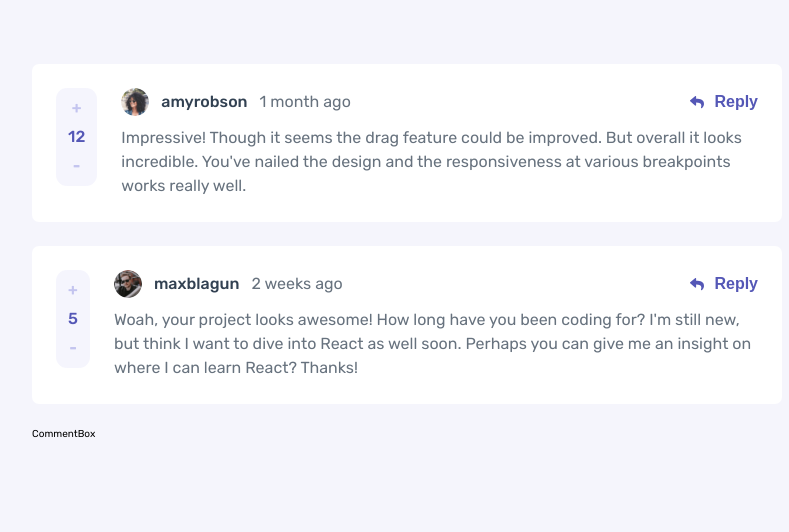
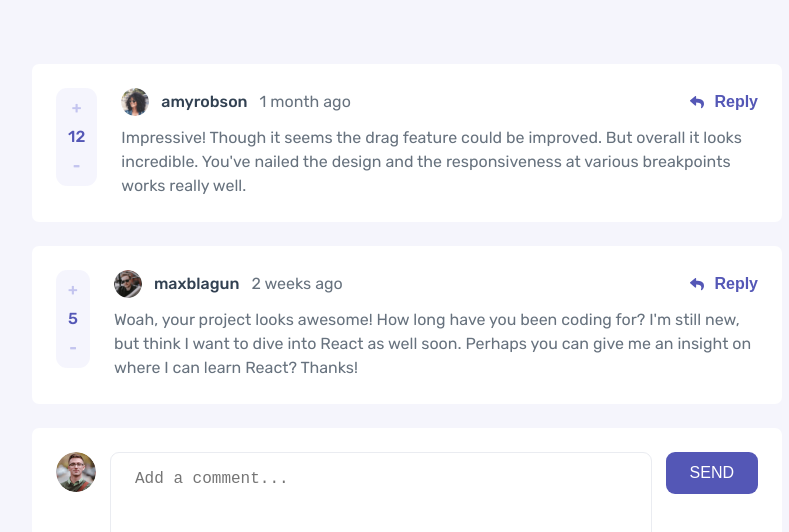
Before and after one commit to ameer005/interactive-comment-section, a React (Create React App) app: page / in a window 1280 px wide. Shown: the top 532 px of the page, without its empty margins (233-1022 px from the left). Built offline with nearby package versions, Linux system fonts and the light colour scheme.

Commit message:
added comment functionality, added functionality for detecting the current user and showing extra button according to the user state

```diff
--- a/package.json
+++ b/package.json
@@ -14,6 +14,7 @@
     "react-redux": "^8.0.1",
     "react-scripts": "5.0.1",
     "redux": "^4.2.0",
+    "uuid": "^8.3.2",
     "web-vitals": "^2.1.4"
   },
   "scripts": {
--- a/public/data.json
+++ b/public/data.json
@@ -1,8 +1,8 @@
 {
   "currentUser": {
     "image": {
-      "png": "./images/avatars/image-juliusomo.png",
-      "webp": "./images/avatars/image-juliusomo.webp"
+      "png": "./avatars/image-juliusomo.png",
+      "webp": "./avatars/image-juliusomo.webp"
     },
     "username": "juliusomo"
   },
--- a/src/components/App.js
+++ b/src/components/App.js
@@ -1,7 +1,7 @@
 import React, { useEffect } from "react";
 import "./App.scss";
 import CommentList from "./commentList/CommentList";
-import CommentBox from "./commentBox/CommentBox";
+import AddComment from "./commentBox/AddComment";
 import {
   fetchComments,
   getAllCommentData,
@@ -19,7 +19,7 @@ const App = () => {
   return (
     <div className="app">
       <CommentList />
-      <CommentBox />
+      <AddComment />
     </div>
   );
 };
--- a/src/components/comment/Comment.js
+++ b/src/components/comment/Comment.js
@@ -1,11 +1,31 @@
 import React from "react";
 import "./Comment.scss";
-import Button from "../resuabelComponents/button/Button";
 
 const Comment = ({ data }) => {
-  console.log(data);
+  // btn Delete
+  const btnDelte = () => {
+    if (data.user.username !== "juliusomo") return null;
 
-  const svg = (
+    return (
+      <button className="btn btn--red">
+        <svg
+          className="icon"
+          width="12"
+          height="14"
+          xmlns="http://www.w3.org/2000/svg"
+        >
+          <path d="M1.167 12.448c0 .854.7 1.552 1.555 1.552h6.222c.856 0 1.556-.698 1.556-1.552V3.5H1.167v8.948Zm10.5-11.281H8.75L7.773 0h-3.88l-.976 1.167H0v1.166h11.667V1.167Z" />
+        </svg>
+        Delete
+      </button>
+    );
+  };
+
+  // edit or reply
+  const btnEditOrReply = () => {
+    if (data.user.username !== "juliusomo") {
+      return (
+        <button className="btn btn--blue">
           <svg
             className="icon"
             width="14"
@@ -14,7 +34,26 @@ const Comment = ({ data }) => {
           >
             <path d="M.227 4.316 5.04.16a.657.657 0 0 1 1.085.497v2.189c4.392.05 7.875.93 7.875 5.093 0 1.68-1.082 3.344-2.279 4.214-.373.272-.905-.07-.767-.51 1.24-3.964-.588-5.017-4.829-5.078v2.404c0 .566-.664.86-1.085.496L.227 5.31a.657.657 0 0 1 0-.993Z" />
           </svg>
+          Reply
+        </button>
       );
+    }
+
+    // rendering
+    return (
+      <button className="btn btn--blue">
+        <svg
+          className="icon"
+          width="14"
+          height="14"
+          xmlns="http://www.w3.org/2000/svg"
+        >
+          <path d="M13.479 2.872 11.08.474a1.75 1.75 0 0 0-2.327-.06L.879 8.287a1.75 1.75 0 0 0-.5 1.06l-.375 3.648a.875.875 0 0 0 .875.954h.078l3.65-.333c.399-.04.773-.216 1.058-.499l7.875-7.875a1.68 1.68 0 0 0-.061-2.371Zm-2.975 2.923L8.159 3.449 9.865 1.7l2.389 2.39-1.75 1.706Z" />
+        </svg>
+        Edit
+      </button>
+    );
+  };
 
   return (
     <div className="comment">
@@ -23,6 +62,7 @@ const Comment = ({ data }) => {
         <div className="upvote__count">{data.score}</div>
         <div className="upvote__btn">-</div>
       </div>
+
       <div className="comment-content">
         <div className="profile-box">
           <div className="profile">
@@ -34,7 +74,10 @@ const Comment = ({ data }) => {
             <p className="profile__username">{data.user.username}</p>
             <p className="profile__ago">{data.createdAt}</p>
           </div>
-          <Button text="Reply" svg={svg} className="btn-reply--blue" />
+          <div className="btn-group">
+            {btnDelte()}
+            {btnEditOrReply()}
+          </div>
         </div>
         <div className="text-box">
           <p className="text-box__text">{data.content}</p>
--- a/src/components/comment/Comment.scss
+++ b/src/components/comment/Comment.scss
@@ -86,3 +86,44 @@
 }
 
 // button
+.btn-group {
+  display: flex;
+  align-items: center;
+  gap: 2.4rem;
+}
+.btn {
+  border: none;
+  background: none;
+  display: flex;
+  align-items: center;
+  gap: 1rem;
+
+  font-size: 1.6rem;
+  font-weight: 700;
+  cursor: pointer;
+  transition: all 0.2s;
+
+  &--blue {
+    color: $color-primary-blue-1;
+    fill: $color-primary-blue-1;
+
+    &:hover {
+      color: lighten($color-primary-blue-1, 20%);
+      fill: lighten($color-primary-blue-1, 20%);
+    }
+  }
+
+  &--red {
+    color: $color-primary-red-1;
+    fill: $color-primary-red-1;
+
+    &:hover {
+      color: lighten($color-primary-red-1, 15%);
+      fill: lighten($color-primary-red-1, 15%);
+    }
+  }
+}
+
+.icon {
+  transform: scale(1);
+}
--- /dev/null
+++ b/src/components/commentBox/AddComment.js
@@ -0,0 +1,64 @@
+import React, { useState } from "react";
+import { useSelector } from "react-redux";
+import { getAllCommentData } from "../../features/comments/commentSlice";
+import "./AddComment.scss";
+import { v4 as uuidv4 } from "uuid";
+import { addComment } from "../../features/comments/commentSlice";
+import { useDispatch } from "react-redux";
+
+const AddComment = () => {
+  const [term, setTerm] = useState("");
+  const data = useSelector(getAllCommentData);
+  const currentUser = data.comments.currentUser;
+  const dispatch = useDispatch();
+
+  if (data.status !== "success") return;
+
+  const onSubmit = (e) => {
+    e.preventDefault();
+
+    if (!term) return;
+
+    // USER OBJECT
+    const userObject = {
+      id: uuidv4(),
+      content: term,
+      createdAt: "5 min ago",
+      score: 0,
+      user: {
+        image: {
+          png: currentUser.image.png,
+          webp: currentUser.image.webp,
+        },
+        username: currentUser.username,
+      },
+      replies: [],
+    };
+
+    dispatch(addComment(userObject));
+    setTerm("");
+  };
+
+  return (
+    <div className="add-comment">
+      <img
+        src={currentUser.image.png}
+        className="img__current-user"
+        alt="current user pic"
+      />
+      <form onSubmit={onSubmit} className="form">
+        <textarea
+          className="form__input"
+          value={term}
+          placeholder="Add a comment..."
+          onChange={(e) => setTerm(e.target.value)}
+        />
+        <button className="btn-submit" type="submit">
+          send
+        </button>
+      </form>
+    </div>
+  );
+};
+
+export default AddComment;
--- /dev/null
+++ b/src/components/commentBox/AddComment.scss
@@ -0,0 +1,65 @@
+@import "../../common/cssVariables.scss";
+
+.add-comment {
+  background-color: $color-neutral-white;
+  max-width: 75rem;
+  padding: 2.4rem;
+  border-radius: 0.7rem;
+
+  display: flex;
+  gap: 1.4rem;
+  align-items: flex-start;
+}
+
+.img__current-user {
+  width: 4rem;
+  height: 4rem;
+  border-radius: 50%;
+}
+
+.form {
+  flex: 1;
+
+  display: flex;
+  gap: 1.4rem;
+  align-items: flex-start;
+
+  &__input {
+    font-size: 1.6rem;
+    line-height: 1.5;
+
+    resize: none;
+    height: 10rem;
+    width: 100%;
+    color: $color-neutral-blue-1;
+    padding: 1.4rem 2.4rem;
+    border-radius: 0.9rem;
+    border: 1px solid $color-neutral-gray-1;
+
+    &:focus {
+      outline: none;
+      border: 1px solid $color-neutral-blue-2;
+    }
+
+    &::-webkit-scrollbar {
+      display: none;
+    }
+  }
+}
+
+.btn-submit {
+  font-size: 1.6rem;
+  font-weight: 500;
+  background: none;
+  border: none;
+  background-color: $color-primary-blue-1;
+  color: $color-neutral-white;
+  text-transform: uppercase;
+  padding: 1.2rem 2.4rem;
+  border-radius: 0.9rem;
+  cursor: pointer;
+
+  &:hover {
+    background-color: lighten($color-primary-blue-1, 20%);
+  }
+}
--- a/src/components/commentBox/CommentBox.js
+++ /dev/null
@@ -1,7 +0,0 @@
-import React from "react";
-
-const CommentBox = () => {
-  return <div>CommentBox</div>;
-};
-
-export default CommentBox;
--- a/src/components/commentList/CommentList.js
+++ b/src/components/commentList/CommentList.js
@@ -9,8 +9,8 @@ const CommentList = () => {
 
   if (data.status !== "success") return;
 
-  const renderList = data.comments.comments.map((comment, index) => (
-    <Comment key={index} data={comment} />
+  const renderList = data.comments.comments.map((comment) => (
+    <Comment key={comment.id} data={comment} />
   ));
 
   return <div className="comment-list">{renderList}</div>;
--- a/src/features/comments/commentSlice.js
+++ b/src/features/comments/commentSlice.js
@@ -19,6 +19,12 @@ const commentSlice = createSlice({
   name: "comments",
   initialState,
 
+  reducers: {
+    addComment: (state, { payload }) => {
+      state.comments.comments.push(payload);
+    },
+  },
+
   extraReducers: {
     [fetchComments.pending]: (state) => {
       state.status = "loading";
@@ -33,5 +39,6 @@ const commentSlice = createSlice({
   },
 });
 
+export const { addComment } = commentSlice.actions;
 export const getAllCommentData = (state) => state.comments;
 export default commentSlice.reducer;
```
Also changed, not shown: src/components/commentBox/CommentBox.scss (deleted), 1 other file (tests, documents, lock files or other folders). Lines whose indentation alone changed are shown as unchanged.
